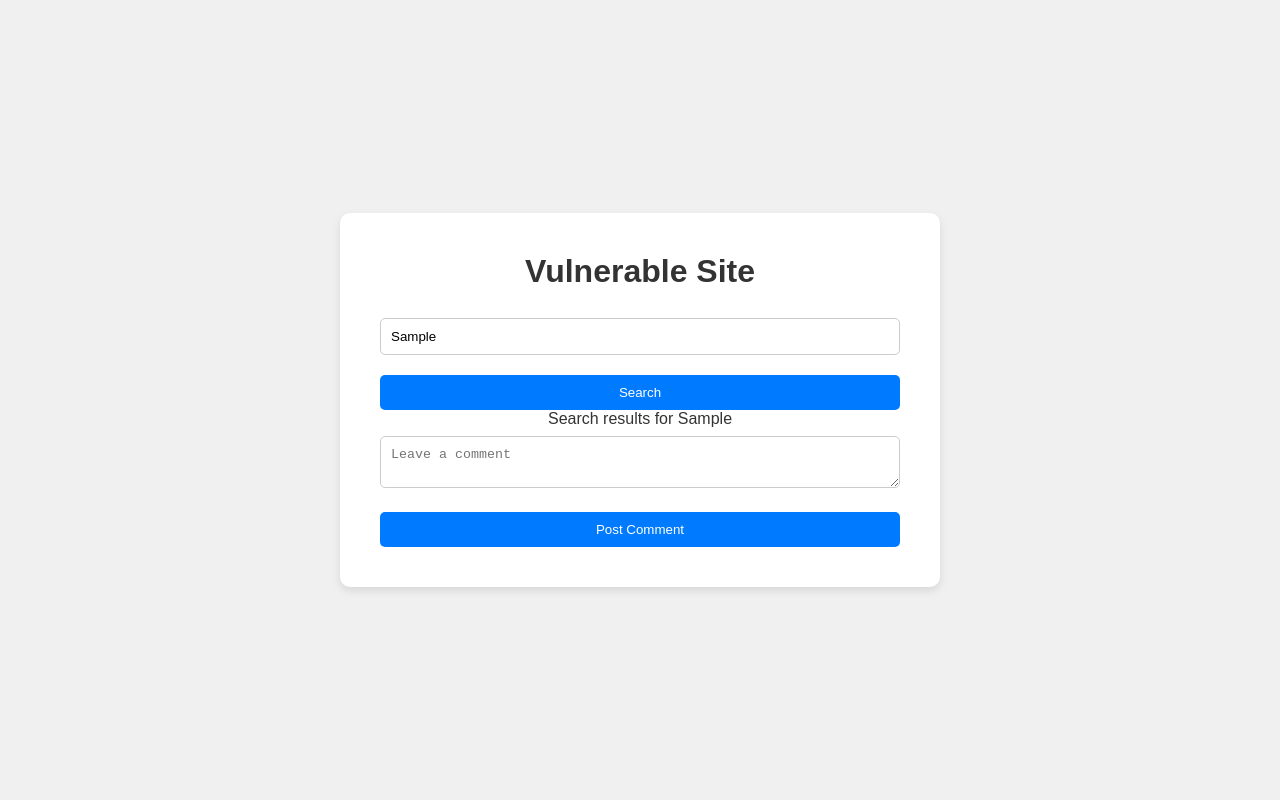
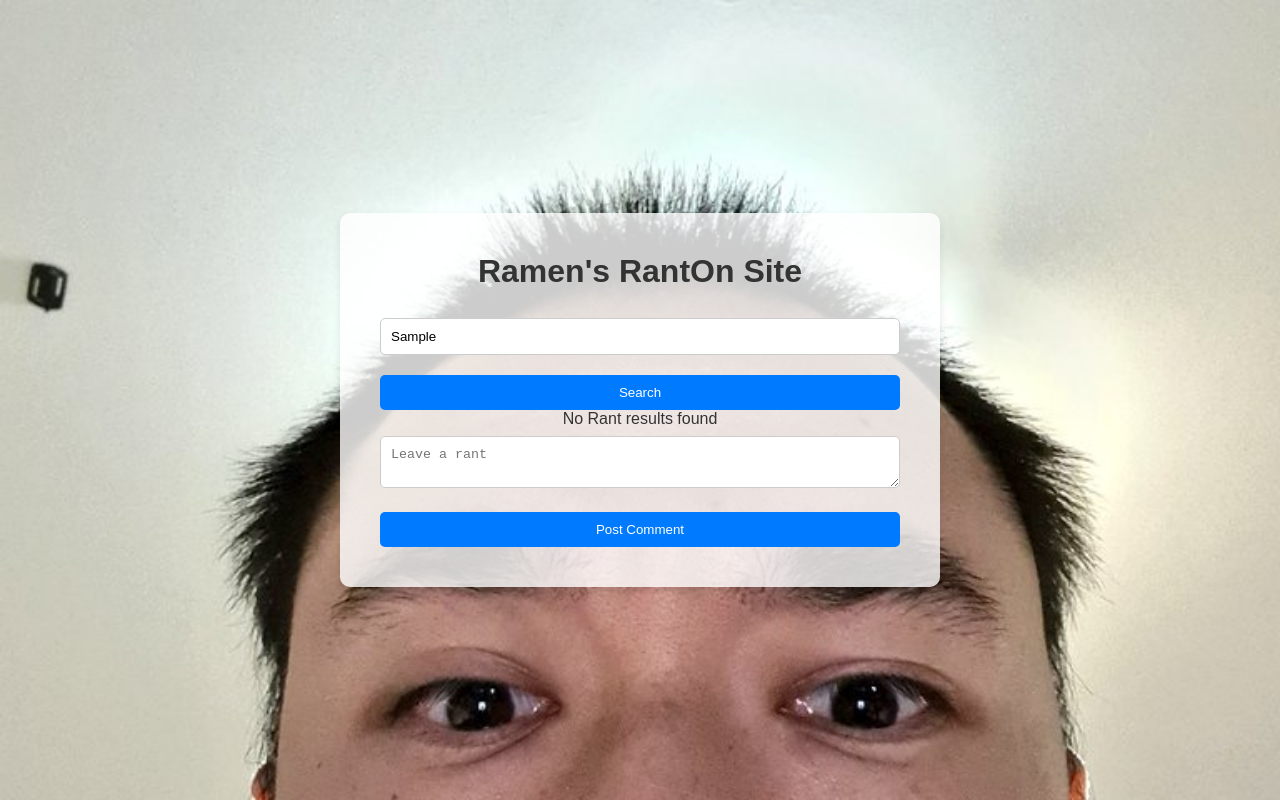
Before and after one commit to stand1nRamen/ramenweb, a website: page index.html in a window 1280 px wide. Both pictures are taken after typing "Sample" into the empty fields and a click on the button "Search". Drawn offline with Linux system fonts and the light colour scheme.

Commit message:
Add files via upload

```diff
--- a/index.html
+++ b/index.html
@@ -2,21 +2,22 @@
 <html lang="en">
 <head>
     <meta charset="UTF-8">
-    <title>Vulnerable Site</title>
+    <title>Ramen Vulnerable Site</title>
     <link rel="stylesheet" href="styles.css">
 </head>
 <body>
     <div class="container">
-        <h1>Vulnerable Site</h1>
+        <h1>Ramen's RantOn Site</h1>
 
         <div>
             <input type="text" id="searchQuery" placeholder="Search...">
-            <button onclick="search()">Search</button>
-            <div id="searchResults"></div>
+                <button onclick="search()">Search</button>
+                <div id="searchResults"></div>
+
         </div>
 
         <div>
-            <textarea id="userComment" placeholder="Leave a comment"></textarea>
+            <textarea id="userComment" placeholder="Leave a rant"></textarea>
             <button onclick="postComment()">Post Comment</button>
             <div id="commentStatus"></div>
         </div>
--- a/script.js
+++ b/script.js
@@ -1,9 +1,44 @@
+document.addEventListener('DOMContentLoaded', function() {
+    // Optionally to display default search results at load
+    displayDefaultResults();
+});
+
 function search() {
-    var query = document.getElementById('searchQuery').value;
-    document.getElementById('searchResults').innerHTML = 'Search results for ' + query;
+    var query = document.getElementById('searchQuery').value.toLowerCase();
+    var results = getSearchResults(query);
+    displayResults(results);
 }
 
-function postComment() {
+function getSearchResults(query) {
+    // Example data to show after searching
+    var database = [
+        { title: "Stored XSS", description: "A Malicious script stored on a server, affecting the users in the vulnerable website. (Do search for vulnerabilities)" },
+        { title: "Reflected XSS", description: "A Malicious script reflected off of a server, targeting users through manipulated URLs. (Do search for vulnerabilities)" },
+        { title: "DOM based XSS", description: "A Harmful code manipulates a web page's DOM, executing attacks in a users browser" },
+        { title: "Vulnerabilities", description: "img based payloads are trendy these days... I wonder where you would rant..." }
+    ];
+
+    // query based databe filter
+    if (query.trim() === "") return [];
+    return database.filter(item => item.title.toLowerCase().includes(query));
+}
+
+function displayResults(results) {
+    var resultsContainer = document.getElementById('searchResults');
+    if (results.length > 0) {
+        var html = results.map(item => `<div><strong>${item.title}</strong>: ${item.description}</div>`).join('');
+        resultsContainer.innerHTML = html;
+    } else {
+        resultsContainer.innerHTML = 'No Rant results found';
+    }//the default when results are found
+}
+
+function displayDefaultResults() {
+    // Display some default data so they have an idea what to search for
+    document.getElementById('searchResults').innerHTML = '<div>Enter a Rant term to see results</div> <div>Stored XSS</div> <div>Reflected XSS</div> <div>DOM based XSS</div>';
+}
+
+function postComment() {//the vulnerable comment section
     var comment = document.getElementById('userComment').value;
-    document.getElementById('commentStatus').innerHTML = 'Comment: ' + comment;
+    document.getElementById('commentStatus').innerHTML = 'Rant: ' + comment;
 }
--- a/styles.css
+++ b/styles.css
@@ -11,7 +11,8 @@ body {
     justify-content: center; /* Center content horizontally */
     align-items: center; /* Center content vertically */
     min-height: 100vh; /* Full viewport height */
-    background-color: #f0f0f0; /* Soft background color */
+    background: url('EnjQ_VNXEAAjyHI.jpg') no-repeat center center fixed; /* Add the background image */
+    background-size: cover; /* Cover the entire page */
     color: #333; /* Soft text color for readability */
     padding: 20px; /* Padding around the content */
 }
@@ -21,9 +22,10 @@ body {
     width: 100%;
     max-width: 600px; /* Maximum width of the container */
     padding: 40px; /* Padding inside the container */
-    background-color: #ffffff; /* White background for the content area */
+    background-color: rgba(255, 255, 255, 0.8); /* White background for the content area, semi-transparent */
     box-shadow: 0 4px 8px rgba(0,0,0,0.1); /* Subtle shadow for depth */
     border-radius: 10px; /* Rounded corners */
+    color: #333; /* Text color */
 }
 
 input, textarea {
```
Also changed, not shown: EnjQ_VNXEAAjyHI.jpg (added).
